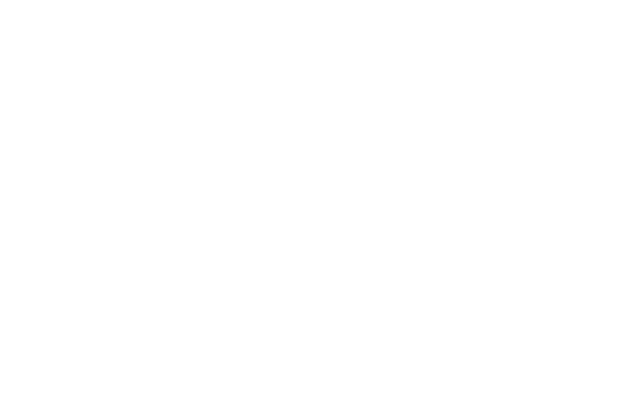
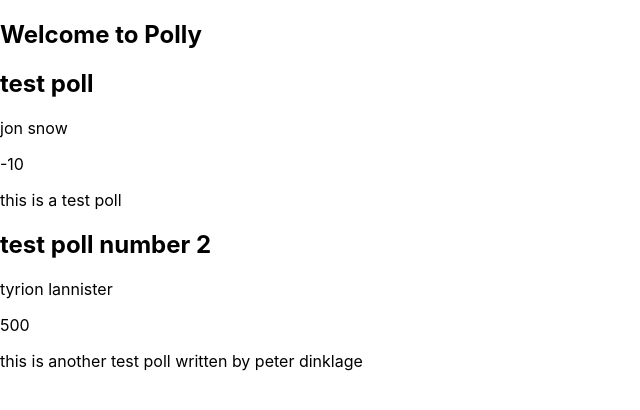
Before and after one commit to NaiefRA/Polly, a React (Create React App) app: page / in a window 1280 px wide. Shown: the top 410 px of the page, without its empty margins (0-640 px from the left). Built offline with nearby package versions, Linux system fonts and the light colour scheme; data requests are answered from the project's data file.

Commit message:
Added db, display polls

```diff
--- /dev/null
+++ b/data/db.json
@@ -0,0 +1,18 @@
+{
+  "Polls": [
+    {
+      "title": "test poll",
+      "body": "this is a test poll",
+      "poller": "jon snow",
+      "votes": -10,
+      "id": 1
+    },
+    {
+      "title": "test poll number 2",
+      "body": "this is another test poll written by peter dinklage",
+      "poller": "tyrion lannister",
+      "votes": 500,
+      "id": 2
+    }
+  ]
+}
--- a/src/App.js
+++ b/src/App.js
@@ -1,5 +1,17 @@
+import DisplayPolls from "./DisplayPolls";
+import useFetch from "./UseFetch";
+import { useEffect } from "react";
+
 function App() {
-  return <div></div>;
+  const { data, err, isPending } = useFetch("http://localhost:8000/Polls");
+
+  return (
+    <div>
+      <h2>Welcome to Polly</h2>
+      {isPending && <div>Loading...</div>}
+      {data && <DisplayPolls polls={data} />}
+    </div>
+  );
 }
 
 export default App;
--- /dev/null
+++ b/src/DisplayPolls.js
@@ -0,0 +1,18 @@
+const DisplayPolls = ({ polls }) => {
+  return (
+    <div>
+      {polls.map((poll) => {
+        return (
+          <div key={poll.id}>
+            <h2>{poll.title}</h2>
+            <p>{poll.poller}</p>
+            <p>{poll.votes}</p>
+            <p>{poll.body}</p>
+          </div>
+        );
+      })}
+    </div>
+  );
+};
+
+export default DisplayPolls;
--- /dev/null
+++ b/src/UseFetch.js
@@ -0,0 +1,27 @@
+import { useEffect, useState } from "react";
+
+const useFetch = (link) => {
+  const [data, setData] = useState();
+  const [isPending, setIsPending] = useState(true);
+  const [err, setErr] = useState();
+
+  useEffect(() => {
+    fetch(link)
+      .then((result) => {
+        return result.json();
+      })
+      .then((result) => {
+        setData(result);
+        setIsPending(false);
+        setErr(null);
+        console.log(result);
+      })
+      .catch((err) => {
+        setErr(err.message);
+      });
+  }, []);
+
+  return { data, err, isPending };
+};
+
+export default useFetch;
```
